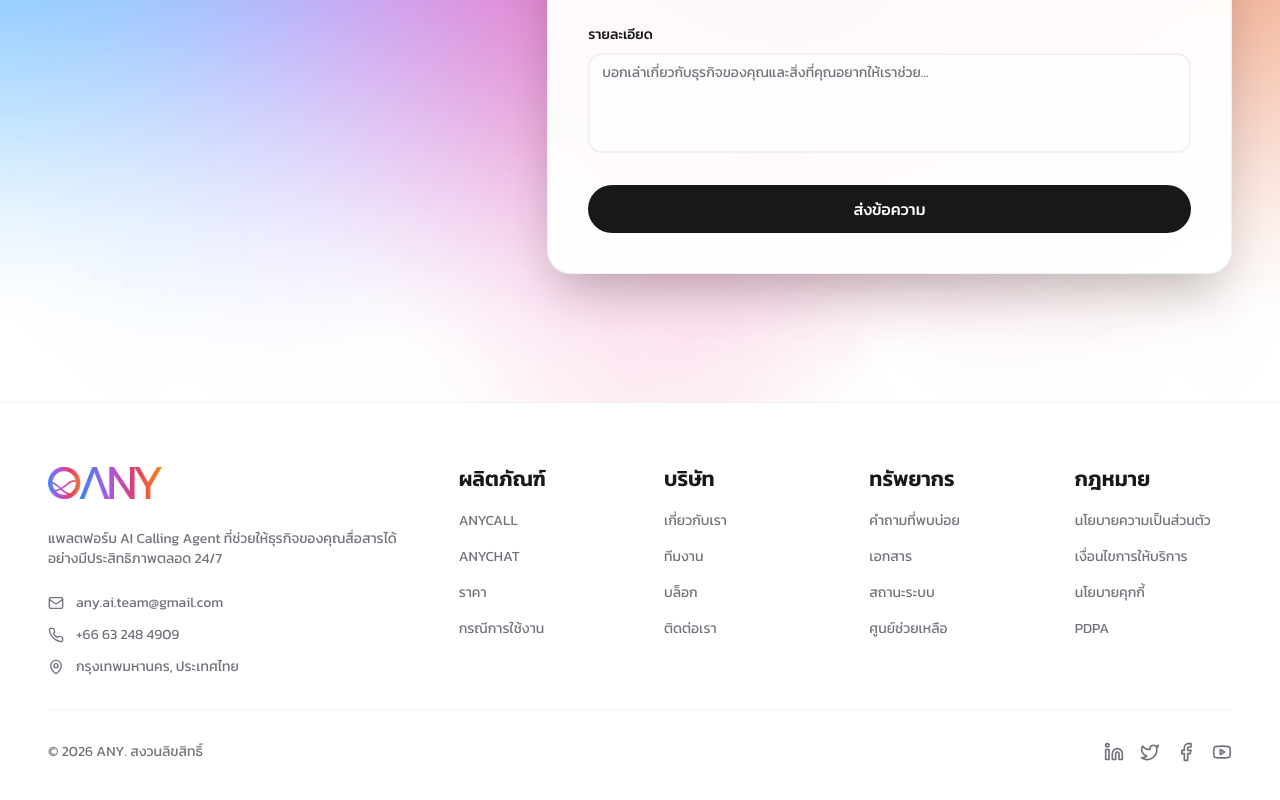
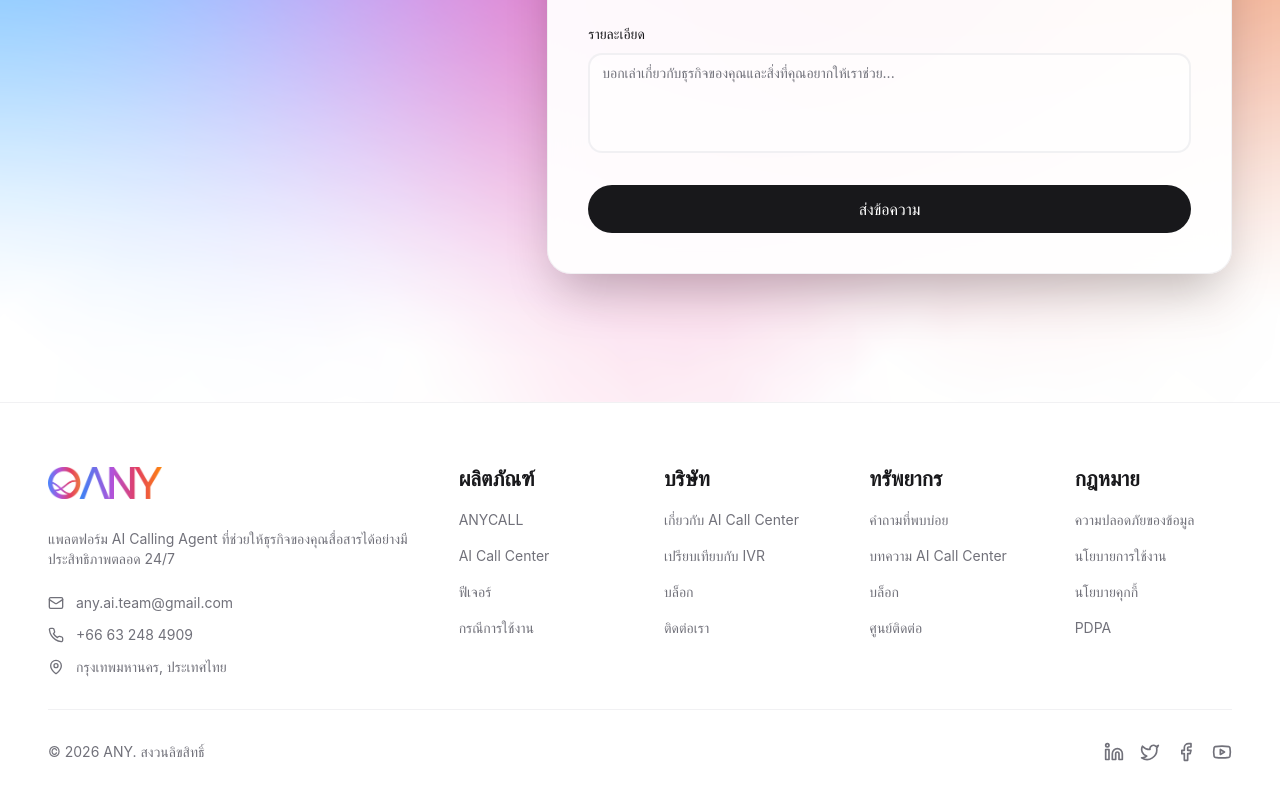
Before and after one commit to Any-AI-Team/any-ai-landing, a Next.js app: page /contact in a window 1280 px wide. Shown: the part 492-1292 px from the top of the page. Built offline with nearby package versions, Linux system fonts and the light colour scheme; no server answers.

Commit message:
Fix landing page rendering and SEO issues

```diff
--- a/next.config.js
+++ b/next.config.js
@@ -122,7 +122,6 @@ const nextConfig = {
 
   // Production optimizations
   ...(process.env.NODE_ENV === 'production' && {
-    swcMinify: true,
     compiler: {
       removeConsole: true,
     },
--- a/src/app/ai-call-center/page.tsx
+++ b/src/app/ai-call-center/page.tsx
@@ -4,6 +4,7 @@ import Link from "next/link";
 export const dynamic = "force-static";
 
 const APP_URL = process.env.NEXT_PUBLIC_APP_URL || "https://www.anyaith.com";
+const OG_IMAGE_PATH = "/missed-call-illustration.png";
 
 export const metadata: Metadata = {
     title: "AI Call Center — ระบบ AI รับสาย-โทรออกอัตโนมัติ 24/7 | ANYCALL",
@@ -20,7 +21,7 @@ export const metadata: Metadata = {
         type: "article",
         images: [
             {
-                url: "/og-image.png",
+                url: OG_IMAGE_PATH,
                 width: 1200,
                 height: 630,
                 alt: "ANYCALL AI Call Center สำหรับธุรกิจไทย",
@@ -42,7 +43,7 @@ function AiCallCenterJsonLd() {
             datePublished: "2026-03-27",
             dateModified: "2026-03-27",
             mainEntityOfPage: `${APP_URL}/ai-call-center`,
-            image: `${APP_URL}/og-image.png`,
+            image: `${APP_URL}${OG_IMAGE_PATH}`,
             inLanguage: "th-TH",
         },
         {
--- a/src/app/blog/[slug]/page.tsx
+++ b/src/app/blog/[slug]/page.tsx
@@ -4,6 +4,7 @@ import Link from "next/link";
 import { blogPosts, blogSlugs } from "./blogData";
 
 const APP_URL = process.env.NEXT_PUBLIC_APP_URL || "https://www.anyaith.com";
+const OG_IMAGE_PATH = "/missed-call-illustration.png";
 
 export function generateStaticParams() {
     return blogSlugs.map((slug) => ({ slug }));
@@ -33,7 +34,7 @@ export async function generateMetadata({
             authors: ["ANYCALL"],
             images: [
                 {
-                    url: "/og-image.png",
+                    url: OG_IMAGE_PATH,
                     width: 1200,
                     height: 630,
                     alt: post.title,
--- a/src/app/contact/page.tsx
+++ b/src/app/contact/page.tsx
@@ -3,6 +3,7 @@ import { ContactPageJsonLd } from "@/components/seo/JsonLd";
 import ContactClient from "./ContactClient";
 
 const APP_URL = process.env.NEXT_PUBLIC_APP_URL || "https://www.anyaith.com";
+const OG_IMAGE_PATH = "/missed-call-illustration.png";
 
 export const metadata: Metadata = {
     title: "ติดต่อเรา - เริ่มต้นใช้งาน AI Calling Agent",
@@ -12,7 +13,6 @@ export const metadata: Metadata = {
         canonical: `${APP_URL}/contact`,
         languages: {
             "th-TH": `${APP_URL}/contact`,
-            "en-US": `${APP_URL}/en/contact`,
         },
     },
     openGraph: {
@@ -23,7 +23,7 @@ export const metadata: Metadata = {
         type: "website",
         images: [
             {
-                url: "/og-image.png",
+                url: OG_IMAGE_PATH,
                 width: 1200,
                 height: 630,
                 alt: "ติดต่อ ANYCALL",
--- a/src/app/layout.tsx
+++ b/src/app/layout.tsx
@@ -1,19 +1,10 @@
 import { Providers } from "./providers";
 import "./globals.css";
 import { Navbar } from "@/components/landing/navbar";
-import { Kanit } from "next/font/google";
 import type { Metadata, Viewport } from "next";
 
-const kanit = Kanit({
-    subsets: ["latin", "thai"],
-    weight: ["400", "500", "600", "700"],
-    variable: "--font-kanit",
-    display: "swap",
-    preload: true,
-    fallback: ["system-ui", "arial"],
-});
-
 const APP_URL = process.env.NEXT_PUBLIC_APP_URL || "https://www.anyaith.com";
+const OG_IMAGE_PATH = "/missed-call-illustration.png";
 
 export const metadata: Metadata = {
     metadataBase: new URL(APP_URL),
@@ -82,7 +73,6 @@ export const metadata: Metadata = {
         canonical: APP_URL,
         languages: {
             "th-TH": APP_URL,
-            "en-US": `${APP_URL}/en`,
         },
     },
     icons: {
@@ -100,7 +90,7 @@ export const metadata: Metadata = {
         type: "website",
         images: [
             {
-                url: "/og-image.png",
+                url: OG_IMAGE_PATH,
                 width: 1200,
                 height: 630,
                 alt: "ANYCALL - AI Calling Agent สำหรับธุรกิจไทย",
@@ -112,7 +102,7 @@ export const metadata: Metadata = {
         title: "ANYCALL - AI Call Center | ระบบ AI รับสาย-โทรออกอัตโนมัติ 24/7",
         description:
             "ANYCALL คือ AI Call Center สำหรับธุรกิจไทย รับสาย-โทรออกอัตโนมัติ 24 ชั่วโมง ลดต้นทุน 80% ไม่ต้องเขียนโค้ด",
-        images: ["/og-image.png"],
+        images: [OG_IMAGE_PATH],
         creator: "@anycall_ai",
         site: "@anycall_ai",
     },
@@ -150,14 +140,12 @@ export default function RootLayout({
         <html lang="th" dir="ltr">
             <head>
                 {/* DNS Prefetch & Preconnect for performance */}
-                <link rel="preconnect" href="https://fonts.googleapis.com" />
-                <link rel="preconnect" href="https://fonts.gstatic.com" crossOrigin="anonymous" />
                 <link rel="dns-prefetch" href="//www.google-analytics.com" />
                 <link rel="dns-prefetch" href="//www.googletagmanager.com" />
                 {/* Canonical handled by Next.js metadata, but add preload for LCP image */}
-                <link rel="preload" as="image" href="/og-image.png" type="image/png" />
+                <link rel="preload" as="image" href={OG_IMAGE_PATH} type="image/png" />
             </head>
-            <body className={`${kanit.className} ${kanit.variable}`}>
+            <body>
                 <noscript>
                     <div style={{ padding: "2rem", textAlign: "center", fontFamily: "system-ui" }}>
                         <h1>ANYCALL — AI Call Center สำหรับธุรกิจไทย</h1>
--- a/src/app/page.tsx
+++ b/src/app/page.tsx
@@ -7,6 +7,7 @@ import HomeClient from "./HomeClient";
 export const dynamic = "force-static";
 
 const APP_URL = process.env.NEXT_PUBLIC_APP_URL || "https://www.anyaith.com";
+const OG_IMAGE_PATH = "/missed-call-illustration.png";
 
 export const metadata: Metadata = {
     title: "ANYCALL - AI Call Center | ระบบ AI รับสาย-โทรออกอัตโนมัติ 24/7 สำหรับธุรกิจไทย",
@@ -16,7 +17,6 @@ export const metadata: Metadata = {
         canonical: APP_URL,
         languages: {
             "th": APP_URL,
-            "en": `${APP_URL}/en`,
         },
     },
     openGraph: {
@@ -27,7 +27,7 @@ export const metadata: Metadata = {
         type: "website",
         images: [
             {
-                url: "/og-image.png",
+                url: OG_IMAGE_PATH,
                 width: 1200,
                 height: 630,
                 alt: "ANYCALL - AI Calling Agent สำหรับธุรกิจไทย",
--- a/src/app/use-cases/[slug]/page.tsx
+++ b/src/app/use-cases/[slug]/page.tsx
@@ -4,6 +4,7 @@ import Link from "next/link";
 import { useCasesData, useCaseSlugs } from "./useCasesData";
 
 const APP_URL = process.env.NEXT_PUBLIC_APP_URL || "https://www.anyaith.com";
+const OG_IMAGE_PATH = "/missed-call-illustration.png";
 
 // Static generation for all use case pages
 export function generateStaticParams() {
@@ -32,7 +33,7 @@ export async function generateMetadata({
             type: "article",
             images: [
                 {
-                    url: "/og-image.png",
+                    url: OG_IMAGE_PATH,
                     width: 1200,
                     height: 630,
                     alt: `ANYCALL — ${data.title}`,
--- a/src/components/landing/footer.tsx
+++ b/src/components/landing/footer.tsx
@@ -12,16 +12,16 @@ export const Footer = () => {
       title: "ผลิตภัณฑ์",
       links: [
         { label: "ANYCALL", href: "/" },
-        { label: "ANYCHAT", href: "/#anychat" },
-        { label: "ราคา", href: "/#pricing" },
+        { label: "AI Call Center", href: "/ai-call-center" },
+        { label: "ฟีเจอร์", href: "/#features" },
         { label: "กรณีการใช้งาน", href: "/use-cases" },
       ]
     },
     {
       title: "บริษัท",
       links: [
-        { label: "เกี่ยวกับเรา", href: "/#about" },
-        { label: "ทีมงาน", href: "/#team" },
+        { label: "เกี่ยวกับ AI Call Center", href: "/ai-call-center" },
+        { label: "เปรียบเทียบกับ IVR", href: "/ai-call-center-vs-ivr" },
         { label: "บล็อก", href: "/blog" },
         { label: "ติดต่อเรา", href: "/contact" },
       ]
@@ -30,18 +30,18 @@ export const Footer = () => {
       title: "ทรัพยากร",
       links: [
         { label: "คำถามที่พบบ่อย", href: "/#faq" },
-        { label: "เอกสาร", href: "/docs" },
-        { label: "สถานะระบบ", href: "/status" },
-        { label: "ศูนย์ช่วยเหลือ", href: "/support" },
+        { label: "บทความ AI Call Center", href: "/ai-call-center" },
+        { label: "บล็อก", href: "/blog" },
+        { label: "ศูนย์ติดต่อ", href: "/contact" },
       ]
     },
     {
       title: "กฎหมาย",
       links: [
-        { label: "นโยบายความเป็นส่วนตัว", href: "/privacy" },
-        { label: "เงื่อนไขการให้บริการ", href: "/terms" },
-        { label: "นโยบายคุกกี้", href: "/cookies" },
-        { label: "PDPA", href: "/pdpa" },
+        { label: "ความปลอดภัยของข้อมูล", href: "/#security" },
+        { label: "นโยบายการใช้งาน", href: "/contact" },
+        { label: "นโยบายคุกกี้", href: "/contact" },
+        { label: "PDPA", href: "/contact" },
       ]
     },
   ] : [
@@ -49,16 +49,16 @@ export const Footer = () => {
       title: "Product",
       links: [
         { label: "ANYCALL", href: "/" },
-        { label: "ANYCHAT", href: "/#anychat" },
-        { label: "Pricing", href: "/#pricing" },
+        { label: "AI Call Center", href: "/ai-call-center" },
+        { label: "Features", href: "/#features" },
         { label: "Use Cases", href: "/use-cases" },
       ]
     },
     {
       title: "Company",
       links: [
-        { label: "About Us", href: "/#about" },
-        { label: "Team", href: "/#team" },
+        { label: "About AI Call Center", href: "/ai-call-center" },
+        { label: "AI Call Center vs IVR", href: "/ai-call-center-vs-ivr" },
         { label: "Blog", href: "/blog" },
         { label: "Contact", href: "/contact" },
       ]
@@ -67,18 +67,18 @@ export const Footer = () => {
       title: "Resources",
       links: [
         { label: "FAQ", href: "/#faq" },
-        { label: "Documentation", href: "/docs" },
-        { label: "Status", href: "/status" },
-        { label: "Support Center", href: "/support" },
+        { label: "AI Call Center Guide", href: "/ai-call-center" },
+        { label: "Blog", href: "/blog" },
+        { label: "Contact Center", href: "/contact" },
       ]
     },
     {
       title: "Legal",
       links: [
-        { label: "Privacy Policy", href: "/privacy" },
-        { label: "Terms of Service", href: "/terms" },
-        { label: "Cookie Policy", href: "/cookies" },
-        { label: "PDPA Compliance", href: "/pdpa" },
+        { label: "Data Security", href: "/#security" },
+        { label: "Terms of Service", href: "/contact" },
+        { label: "Cookie Policy", href: "/contact" },
+        { label: "PDPA Compliance", href: "/contact" },
       ]
     },
   ];
--- a/src/components/seo/JsonLd.tsx
+++ b/src/components/seo/JsonLd.tsx
@@ -1,4 +1,5 @@
 const APP_URL = process.env.NEXT_PUBLIC_APP_URL || "https://www.anyaith.com";
+const OG_IMAGE_URL = `${APP_URL}/missed-call-illustration.png`;
 
 const organizationSchema = {
     "@context": "https://schema.org",
@@ -69,7 +70,7 @@ const webPageSchema = {
     about: { "@id": `${APP_URL}/#organization` },
     primaryImageOfPage: {
         "@type": "ImageObject",
-        url: `${APP_URL}/og-image.png`,
+        url: OG_IMAGE_URL,
         width: 1200,
         height: 630,
     },
@@ -143,7 +144,7 @@ const softwareSchema = {
     ],
     screenshot: {
         "@type": "ImageObject",
-        url: `${APP_URL}/og-image.png`,
+        url: OG_IMAGE_URL,
         width: 1200,
         height: 630,
     },
@@ -156,7 +157,7 @@ const productSchema = {
     "@id": `${APP_URL}/#product`,
     name: "ANYCALL AI Call Center",
     description: "ANYCALL ระบบ AI Call Center รับสาย-โทรออกอัตโนมัติ 24 ชั่วโมง สำหรับธุรกิจ SME ไทย ลดต้นทุน 80% ไม่ต้องเขียนโค้ด ตั้งค่าใน 5 นาที",
-    image: `${APP_URL}/og-image.png`,
+    image: OG_IMAGE_URL,
     brand: {
         "@type": "Brand",
         name: "ANYCALL",
```
Also changed, not shown: src/app/sitemap.ts (+1 -13 lines), src/contexts/LanguageContext.tsx (+4 -8 lines), src/lib/validation.ts (+6 -3 lines).
